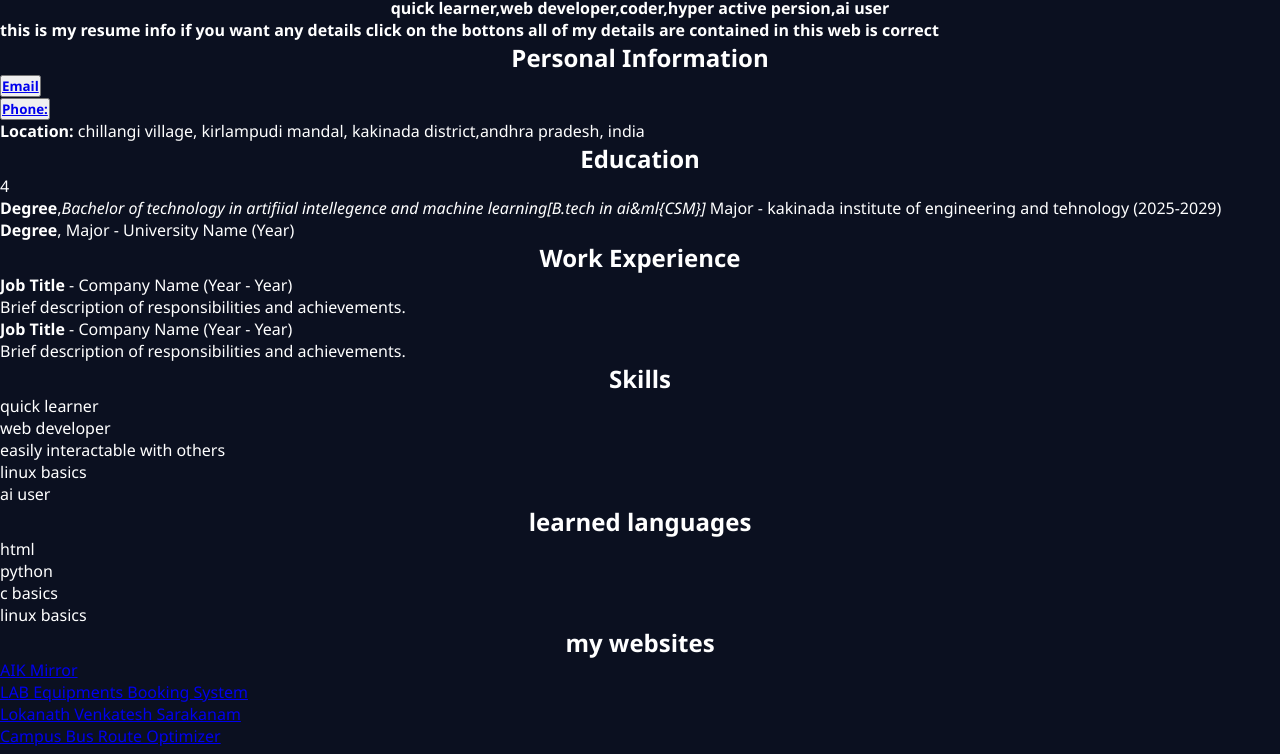
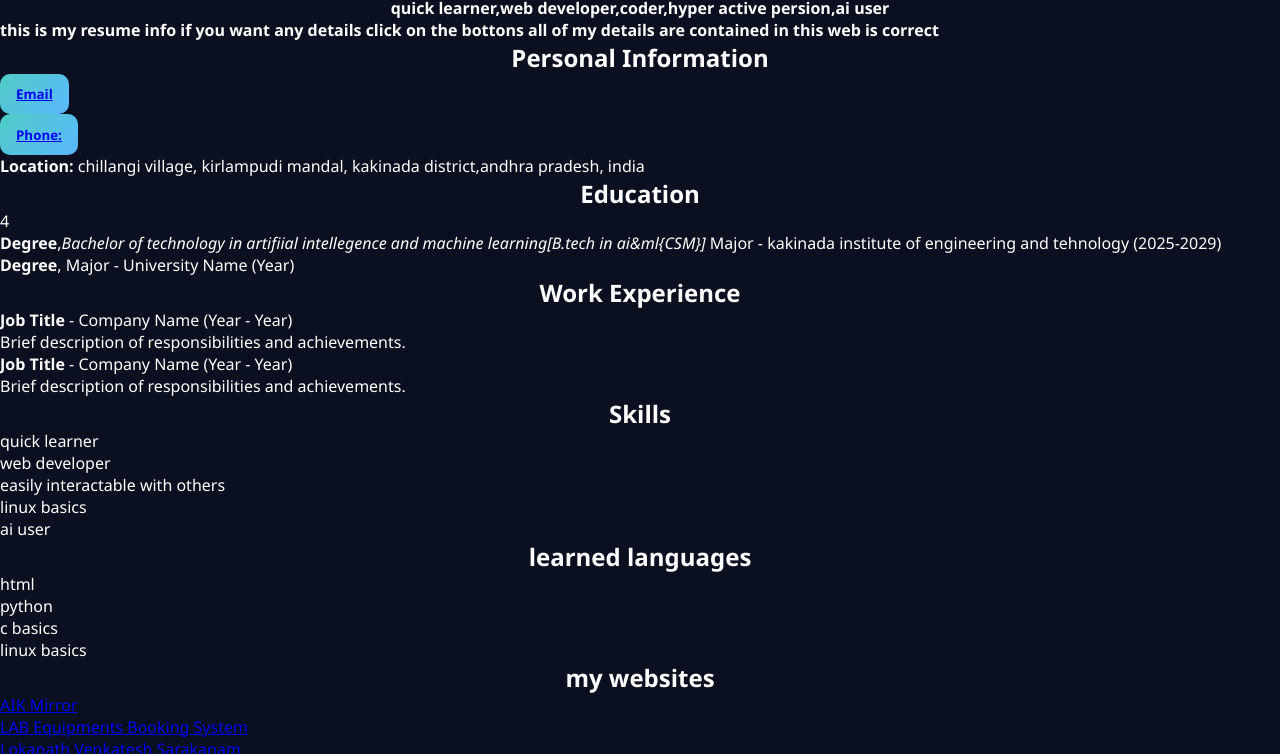
Before and after one commit to lokanathvenkateshsarakanam/resume-3, a plain HTML site: page index.html in a window 1280 px wide. Shown: the part 46-800 px from the top of the page. Drawn offline with Linux system fonts and the light colour scheme; a script that the page names is missing.

Commit message:
Update index.html

```diff
--- a/index.html
+++ b/index.html
@@ -13,6 +13,16 @@
 
     * { margin:0; padding:0; box-sizing:border-box;
         font-family:"Segoe UI",-apple-system,BlinkMacSystemFont,"Helvetica Neue",Arial,sans-serif; }
+
+           button {
+  border: none;
+  border-radius: 10px;
+  padding: 0.7rem 1rem;
+  background: linear-gradient(135deg, #4ecdc4, #5bb7ff);
+  color: #02131d;
+  font-weight: 700;
+  cursor: pointer;
+}
 
     body { background:#0b1020; color:#fff; overflow-x:hidden; }
 
```
